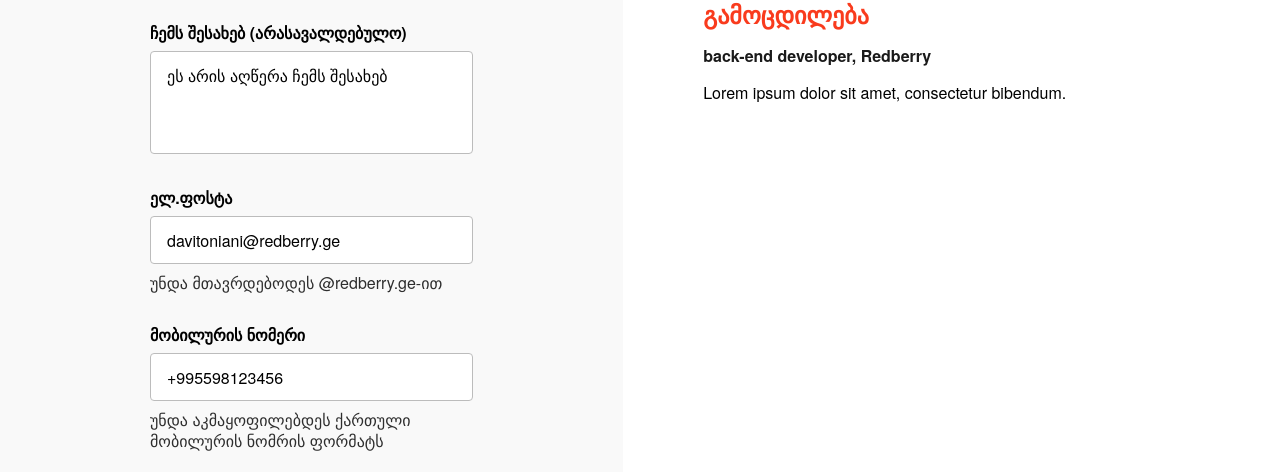
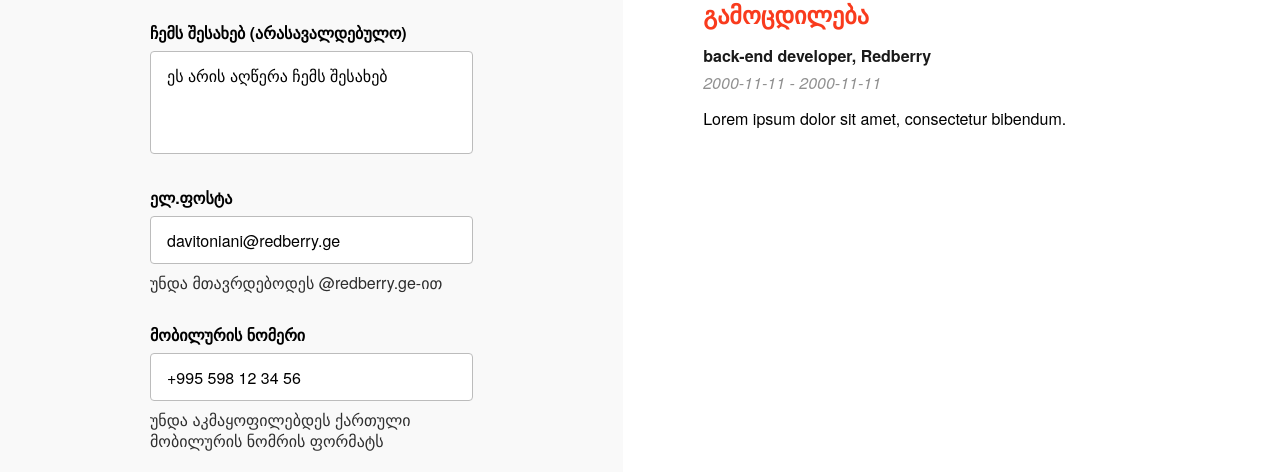
Before and after one commit to datodvp/resume-app, a React (Create React App) app: page /PersonForm in a window 1280 px wide. Shown: the part 328-800 px from the top of the page. Built offline with nearby package versions, Linux system fonts and the light colour scheme; a web font is replaced by a local one.

Commit message:
Phone input added with formating

```diff
--- a/src/pages/PersonForm/PersonForm.jsx
+++ b/src/pages/PersonForm/PersonForm.jsx
@@ -7,13 +7,11 @@ import TextAreaInput from '../../components/TextAreaInput/TextAreaInput';
 import { Form } from 'formik';
 import NextButton from './components/NextButton/NextButton';
 import { Persist } from 'formik-persist';
-import { useContext } from 'react';
-import { UserContext } from '../../context/UserContext';
+import PhoneInput from './components/PhoneInput';
 
 const PersonForm = () => {
   const formTitle = 'პირადი ინფო';
   const formPage = '1/3';
-  const { formik } = useContext(UserContext);
 
   return (
     <div className="person-form">
@@ -48,12 +46,11 @@ const PersonForm = () => {
           hint="უნდა მთავრდებოდეს @redberry.ge-ით"
           size="large"
         />
-        <TextInput
+        <PhoneInput
           title="მობილურის ნომერი"
           name="phone_number"
           placeholder="+995 551 12 34 56"
           hint="უნდა აკმაყოფილებდეს ქართული მობილურის ნომრის ფორმატს"
-          size="large"
         />
         <NextButton />
         {/* <Persist name="userData" /> */}
--- /dev/null
+++ b/src/pages/PersonForm/components/PhoneInput/PhoneInput.jsx
@@ -0,0 +1,71 @@
+import React from 'react';
+import { Field } from 'formik';
+import SuccessImg from '../../../../assets/images/SuccessImg.png';
+import FailureImg from '../../../../assets/images/FailureImg.png';
+import './styles.scss';
+
+const PhoneInput = ({ title, name, placeholder, hint }) => {
+  const phoneNumberFormatter = (value) => {
+    const formattedInputValue = formatPhoneNumber(value);
+
+    return formattedInputValue;
+  };
+
+  function formatPhoneNumber(value) {
+    if (!value) return value;
+    const phoneNumber = value;
+
+    const regex = new RegExp(
+      '^\\+(995)\\s?(5\\d{2})\\s?(\\d{2})\\s?(\\d{2})\\s?(\\d{2})$'
+    );
+
+    return phoneNumber.replace(regex, '+$1 $2 $3 $4 $5');
+  }
+
+  return (
+    <Field name={name}>
+      {({ field, form, meta }) => {
+        const formattedNumber = phoneNumberFormatter(field.value);
+        const validity =
+          meta.touched && !meta.error
+            ? 'success'
+            : meta.touched
+            ? 'failure'
+            : '';
+        return (
+          <label className={`text-input-label ${validity}`}>
+            {title}
+            <div className="input-container">
+              <input
+                className={validity}
+                name={name}
+                value={formattedNumber}
+                id={name}
+                onChange={(e) => {
+                  // touch input in formik touch object with onBlur method
+                  field.onBlur(e);
+                  field.onChange(e);
+                }}
+                placeholder={placeholder}
+              />
+              <img
+                className={validity}
+                src={
+                  validity === 'failure'
+                    ? FailureImg
+                    : validity === 'success'
+                    ? SuccessImg
+                    : ''
+                }
+                alt={validity}
+              />
+            </div>
+            <span className="hint">{hint}</span>
+          </label>
+        );
+      }}
+    </Field>
+  );
+};
+
+export default PhoneInput;
--- /dev/null
+++ b/src/pages/PersonForm/components/PhoneInput/index.jsx
@@ -0,0 +1 @@
+export { default } from './PhoneInput';
--- /dev/null
+++ b/src/pages/PersonForm/components/PhoneInput/styles.scss
@@ -0,0 +1,65 @@
+.number-input-label {
+  display: flex;
+  flex-direction: column;
+  font-weight: 600;
+  line-height: 21px;
+  margin-bottom: 31px;
+  &.success {
+    color: black;
+  }
+  &.failure {
+    color: #e52f2f;
+  }
+
+  .input-container {
+    position: relative;
+    display: flex;
+    justify-content: right;
+    align-items: center;
+
+    input {
+      height: 48px;
+      border-radius: 4px;
+      font-size: 16px;
+      font-weight: 400;
+      padding: 13px 16px;
+      border: 1px solid #bcbcbc;
+      margin-top: 8px;
+      margin-bottom: 8px;
+      width: 100%;
+
+      &:focus {
+        outline: 1px solid #bcbcbc;
+      }
+
+      &.success {
+        border: 1px solid #98e37e;
+      }
+
+      &.failure {
+        border: 1px solid #ef5050;
+      }
+    }
+    img {
+      display: none;
+      width: 24px;
+      height: 24px;
+      position: absolute;
+
+      &.success {
+        display: block;
+        right: 10px;
+      }
+
+      &.failure {
+        display: block;
+        right: -36px;
+      }
+    }
+  }
+
+  .hint {
+    font-weight: 300;
+    color: #2e2e2e;
+  }
+}
--- a/src/schema/initialValues/initialValues.jsx
+++ b/src/schema/initialValues/initialValues.jsx
@@ -7,8 +7,8 @@ const initialValues = {
     {
       position: 'back-end developer',
       employer: 'Redberry',
-      start_date: '',
-      due_date: '',
+      start_date: '2000-11-11',
+      due_date: '2000-11-11',
       description: 'Lorem ipsum dolor sit amet, consectetur bibendum.',
     },
   ],
@@ -21,7 +21,7 @@ const initialValues = {
         'სამართლის ფაკულტეტის მიზანი იყო მიგვეღო ფართო თეორიული ცოდნა სამართლის არსის, სისტემის, ძირითადი პრინციპების, სამართლებრივი სისტემების, ქართული სამართლის ისტორიული წყაროების, კერძო, სისხლის და საჯარო სამართლის სფეროების ძირითადი თეორიების, პრინციპებისა და რეგულირების თავისებურებების შესახებ.',
     },
   ],
-  image: 'image-name.png',
+  image: 'image',
   about_me: 'ეს არის აღწერა ჩემს შესახებ',
 };
 
```
